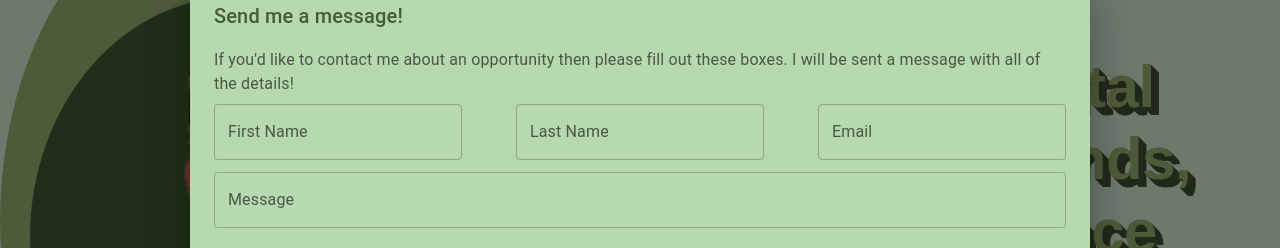
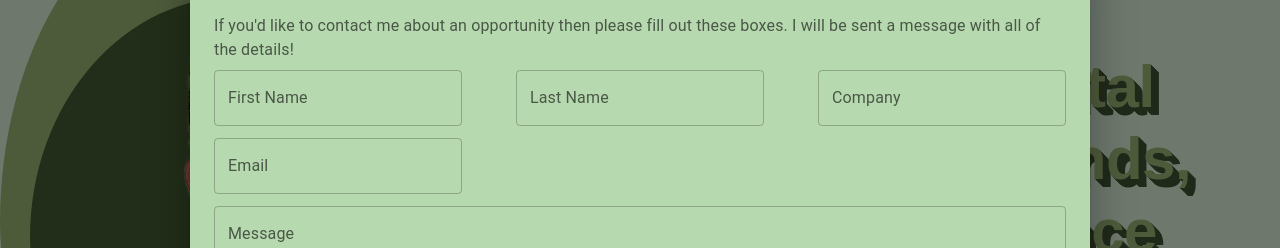
Before and after one commit to JakeSchroder/portfolio-jake, a React (Create React App) app: page / in a window 1280 px wide. Both pictures are taken after a click on the button "CONTACT". Shown: the part 240-488 px from the top of the page. Built offline with nearby package versions, Linux system fonts and the light colour scheme.

Commit message:
Add company text field

```diff
--- a/src/components/MessageForm.js
+++ b/src/components/MessageForm.js
@@ -69,6 +69,18 @@ export default function MessageForm() {
               <TextField
                 autoFocus
                 margin="dense"
+                id="company"
+                label="Company"
+                type="company"
+                variant="outlined"
+                color='primary'
+                {...register("company", {required: true, maxLength: 50, type: "text", pattern: /^[A-Za-z]+$/i })}
+              />
+            </Grid>
+            <Grid item>
+              <TextField
+                autoFocus
+                margin="dense"
                 id="email"
                 label="Email"
                 type="email"
```
